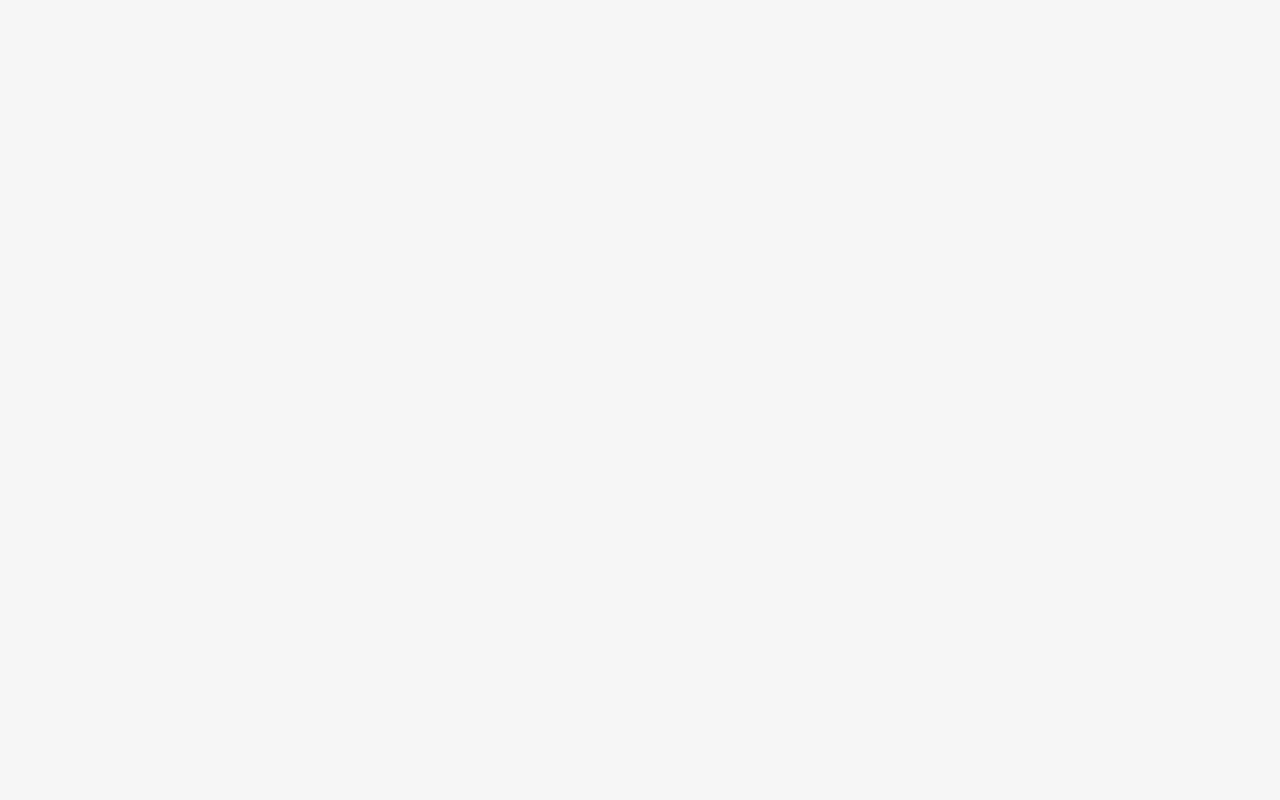
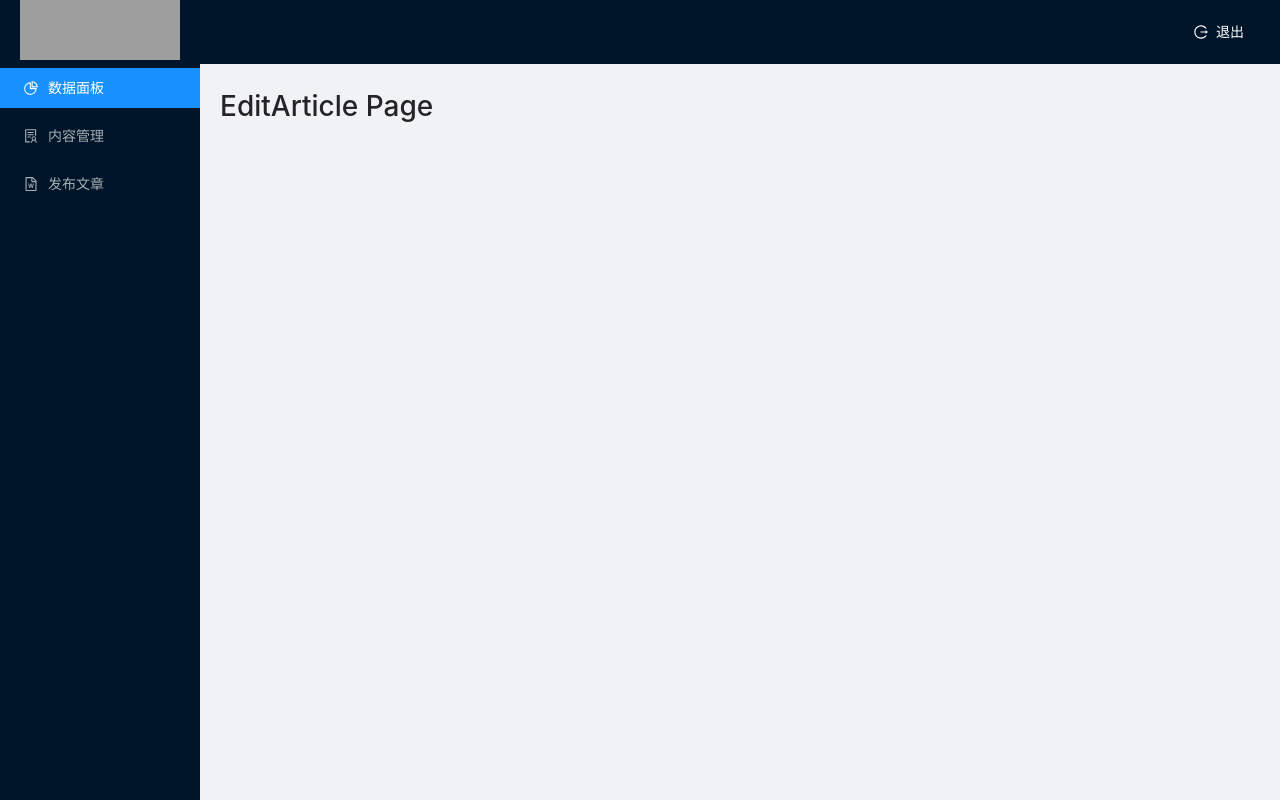
Before and after one commit to Sue-52/My-Project, a React (Vite) app in the folder pc-jikeyuan/: page /article in a window 1280 px wide. Before the commit this address had no page. Built offline with nearby package versions, Linux system fonts and the light colour scheme; no server answers; grey boxes are pictures that could not be loaded.

Commit message:
submit：配置共享组件

```diff
--- a/pc-jikeyuan/src/pages/App.jsx
+++ b/pc-jikeyuan/src/pages/App.jsx
@@ -1,7 +1,9 @@
 import { BrowserRouter, Routes, Route, useNavigate } from "react-router-dom";
 import LoginPage from "./LoginPage/LoginPage";
 import HomePage from "./HomePage/HomePage";
+import EditArticle from "./HomePage/EditArticle";
 import { useEffect } from "react";
+import HomeContent from "./HomePage/components/HomeContent";
 
 function Redirect({ to }) {
   let navigate = useNavigate();
@@ -17,7 +19,11 @@ function App() {
       <BrowserRouter>
         <Routes>
           <Route path="/login" element={<LoginPage />} />
-          <Route path="/home" element={<HomePage />} />
+          <Route path="/" element={<HomePage />}>
+            <Route path="home" element={<HomeContent />} />
+            <Route path="article" element={<EditArticle />} />
+            <Route path="publish" />
+          </Route>
           <Route path="/" element={<Redirect to="/login" />} />
         </Routes>
       </BrowserRouter>
--- /dev/null
+++ b/pc-jikeyuan/src/pages/HomePage/EditArticle.jsx
@@ -0,0 +1,9 @@
+function EditArticle() {
+  return (
+    <div>
+      <h1>EditArticle Page</h1>
+    </div>
+  );
+}
+
+export default EditArticle;
--- a/pc-jikeyuan/src/pages/HomePage/HomePage.jsx
+++ b/pc-jikeyuan/src/pages/HomePage/HomePage.jsx
@@ -1,18 +1,24 @@
-import { Layout } from "antd";
+import { Layout, Menu } from "antd";
 import { useEffect, useState } from "react";
 import { getUserInfo } from "../../apis/userInfo";
 import Popover from "@/components/popover";
 // 引入样式
 import "./style/index.scss";
+import {
+  PieChartOutlined,
+  SolutionOutlined,
+  FileWordOutlined,
+} from "@ant-design/icons";
+import { NavLink, Outlet, useParams } from "react-router-dom";
 // 接口
 const { Header, Content, Sider } = Layout;
 
 function HomePage() {
+  // 存储用户名
   const [userName, setUserName] = useState("");
-
+  // 发起请求获取用户名
   const handleGetUserInfo = async () => {
     const result = await getUserInfo();
-    console.log(result);
     const { data } = result;
     setUserName(data.name);
   };
@@ -30,9 +36,21 @@ function HomePage() {
         </div>
       </Header>
       <Layout>
-        <Sider>left sidebar</Sider>
+        <Sider>
+          <Menu defaultSelectedKeys={["1"]} mode="inline" theme="dark">
+            <Menu.Item icon={<PieChartOutlined />} key="1">
+              <NavLink to="/home">数据面板</NavLink>
+            </Menu.Item>
+            <Menu.Item icon={<SolutionOutlined />} key="2">
+              <NavLink to="/article">内容管理</NavLink>
+            </Menu.Item>
+            <Menu.Item icon={<FileWordOutlined />} key="3">
+              <NavLink to="/publish">发布文章</NavLink>
+            </Menu.Item>
+          </Menu>
+        </Sider>
         <Content style={{ padding: "20px" }}>
-          <div className="content-img"></div>
+          <Outlet />
         </Content>
       </Layout>
     </Layout>
--- /dev/null
+++ b/pc-jikeyuan/src/pages/HomePage/components/HomeContent.jsx
@@ -0,0 +1,5 @@
+function HomeContent() {
+  return <div className="content-img"></div>;
+}
+
+export default HomeContent;
```
